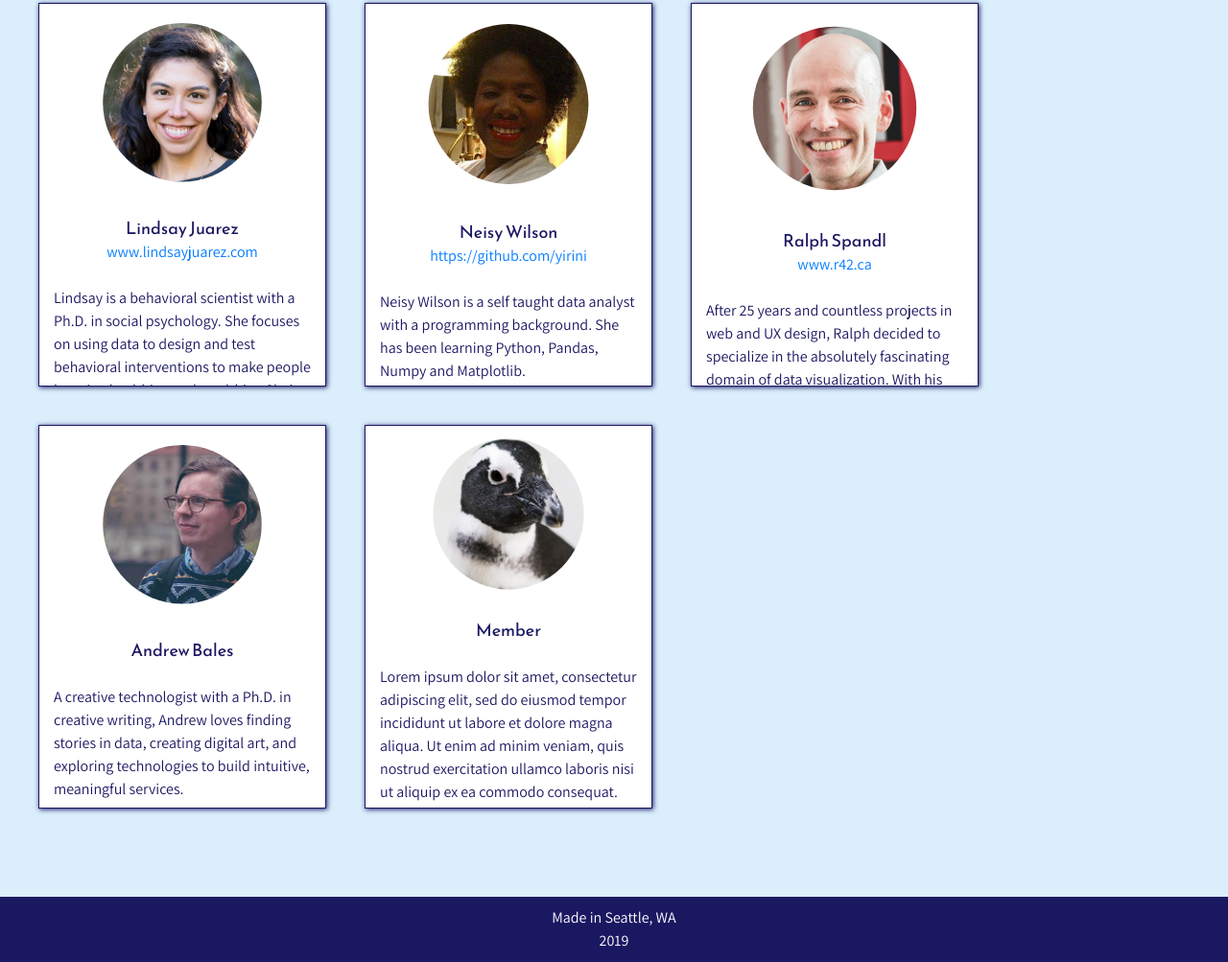
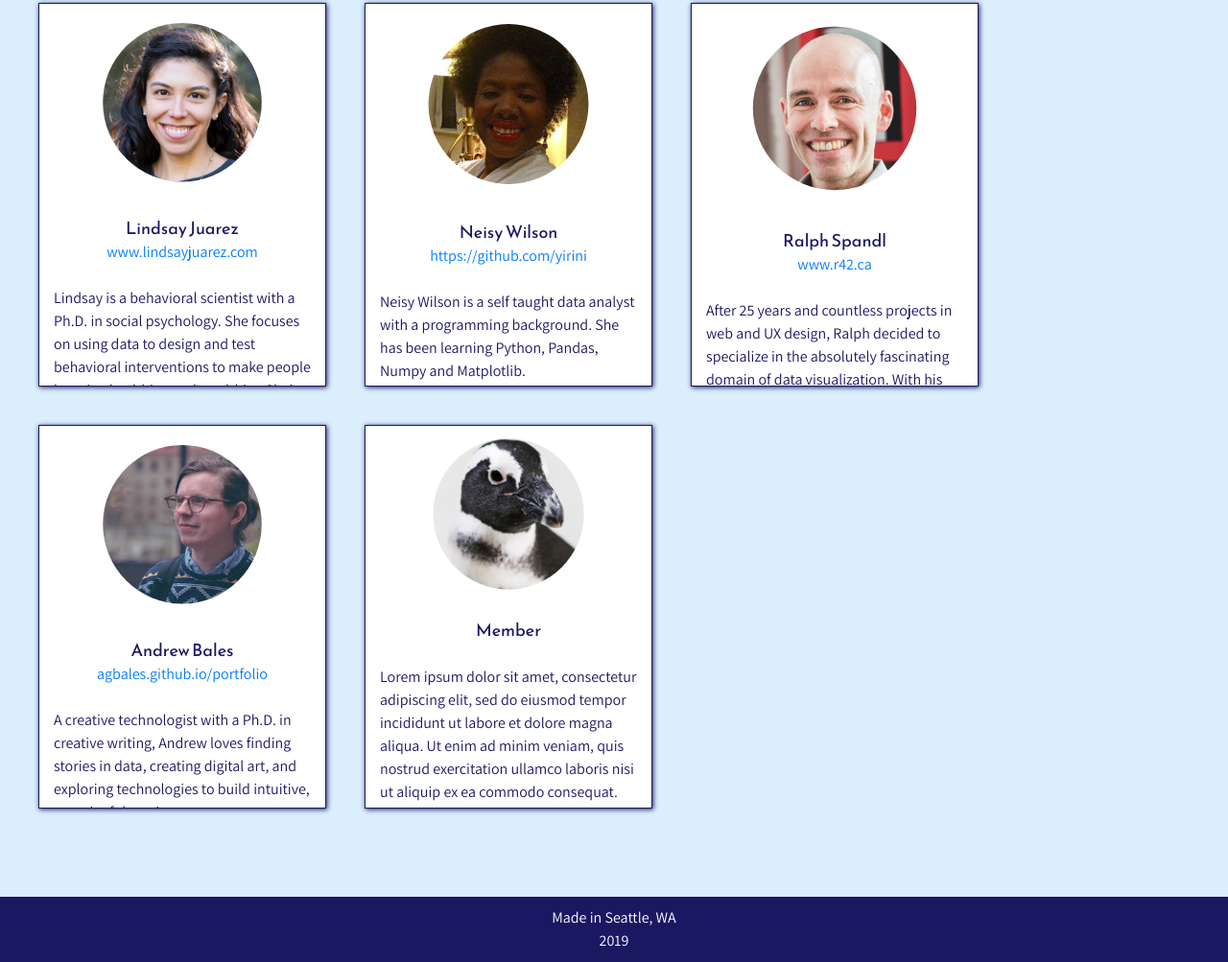
Before and after one commit to nancyorgan/SpaceBerries, a plain HTML site: page people.html in a window 1280 px wide. Shown: the part 1228-2231 px from the top of the page at 96% size. Drawn offline with Linux system fonts and the light colour scheme; a web font is replaced by a local one.

Commit message:
Add portfolio URL

```diff
--- a/people.html
+++ b/people.html
@@ -147,7 +147,7 @@
                 <img src="images/agbales.jpg">
                 <div class="bio">
                     <div class="name">Andrew Bales</div>
-                    <div class="portfolio"><a href="https://agbales.github.io/portfolio/"></a></div><br>
+                    <div class="portfolio"><a href="https://agbales.github.io/portfolio/">agbales.github.io/portfolio</a></div><br>
                     <div class="en">A creative technologist with a Ph.D. in creative writing, Andrew loves finding
                     stories in data, creating digital art, and exploring technologies to build intuitive, meaningful
                     services.</div>
```
